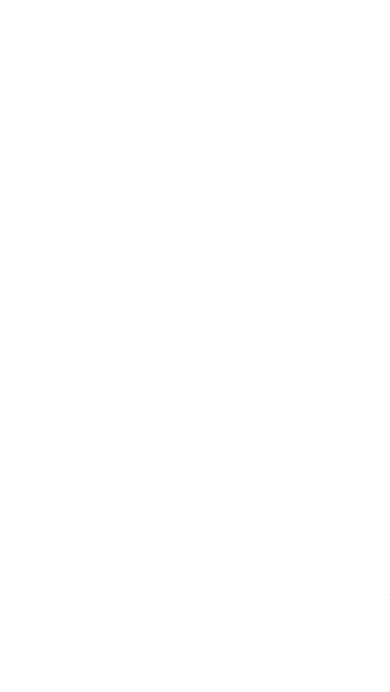
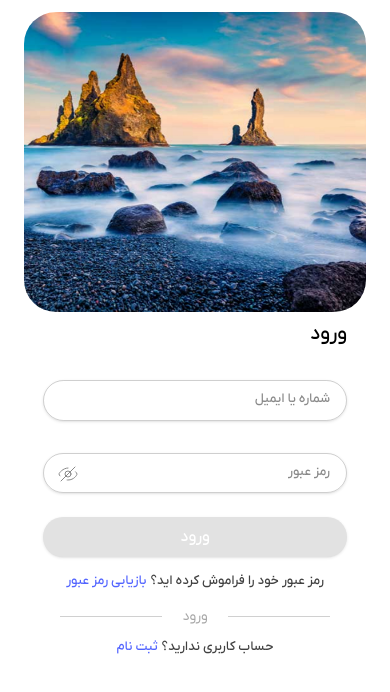
Before and after one commit to awmiri/travel-page, a Next.js app: page /login in a window 390 px wide. Shown: the top 692 px of the page. Built offline with nearby package versions, Linux system fonts and the light colour scheme.

Commit message:
done login responsive also responsive the toast

```diff
--- a/package.json
+++ b/package.json
@@ -18,6 +18,7 @@
     "next-themes": "^0.4.6",
     "react": "19.2.0",
     "react-dom": "19.2.0",
+    "react-responsive": "^10.0.1",
     "react-toastify": "^11.0.5"
   },
   "devDependencies": {
--- a/pages/login/index.js
+++ b/pages/login/index.js
@@ -3,7 +3,7 @@
 import Image from 'next/image'
 import Link from 'next/link'
 import { useRouter } from 'next/router'
-import React, { useState } from 'react'
+import React, { useEffect, useState } from 'react'
 import { toast, ToastContainer } from 'react-toastify'
 
 function Login() {
@@ -62,6 +62,7 @@
             setLoading(false)
         }
     }
+
     return (
         <>
             {/* page title */}
@@ -69,14 +70,14 @@
                 <title>ورود</title>
             </Head>
             {/* main content */}
-            <div className="flex items-center justify-center h-dvh overflow-hidden">
-                <ToastContainer autoClose={2500} position='top-right' />
-                <div className="flex items-center justify-between w-[1100px] rounded-2xl  overflow-hidden">
+            <div className="flex sm:items-center justify-center h-dvh overflow-hidden">
+                <ToastContainer style={{ width: "330px", textWrap: "nowrap", marginRight: "14px", marginTop: "20px" }} autoClose={2700} position='top-right' />
+                <div className="flex items-center justify-between max-sm:flex-col-reverse w-[1100px] max-sm:h-[680px] rounded-2xl p-6 sm:p-4 overflow-hidden">
                     {/* sign up container */}
                     <div>
-                        <h2 className="text-3xl font-vazirBold mb-3">خوش آمدید</h2>
+                        <h2 className="text-2xl hidden md:block query860:text-3xl font-vazirBold mb-3">خوش آمدید</h2>
                         {/* sign up form */}
-                        <form className="flex flex-col  p-10 w-[400px]">
+                        <form className="flex flex-col p-2 sm:p-5 query860:p-10 w-[320px] md:w-[350px] lg:w-[400px]">
                             {/* sign up title */}
                             <h2 className="text-xl font-iranYekanBold mb-8">ورود</h2>
                             {/* phone input content */}
@@ -89,7 +90,7 @@
                                 }} />
                             </div>
                             {/* password input content */}
-                            <div className={`border transition-all mt-6 ${passwordFocus ? 'border-cusBlue' : 'border-textLight/25 dark:border-white/25'} shadow flex flex-col relative rounded-3xl`}>
+                            <div className={`border transition-all mt-8 ${passwordFocus ? 'border-cusBlue' : 'border-textLight/25 dark:border-white/25'} shadow flex flex-col relative rounded-3xl`}>
                                 <label htmlFor="password" className={`cursor-pointer absolute transition-all ${passwordFocus ? '-top-6 right-1 text-[11px] text-cusBlue font-bold' : 'text-[13px] top-2 right-4 text-[#898989] font-iranYekanMedium'}`}>رمز عبور</label>
                                 <input placeholder={passwordFocus ? 'پسورد خود‌را وارد کنید' : ''} autoComplete='off' id='password' type={`${ShowPassword ? "text" : "password"}`} className='p-2 border-0 outline-0 placeholder:text-[12px] placeholder:text-black/25 dark:placeholder:text-white/20 cursor-pointer text-[15px] font-medium' value={passwordValue} onChange={e => setPasswordValue(e.target.value)} onFocus={() => setPasswordFocus(true)} onBlur={() => {
                                     if (passwordValue.trim().length === 0) {
@@ -106,27 +107,27 @@
 
                             </div>
                             {/* login btn */}
-                            <button type='submit' className='shadow p-2  mt-4 rounded-3xl transition-all duration-200 text-white bg-cusBlue hover:bg-cusBlue/50 disabled:bg-[#E2E2E2] dark:disabled:bg-[#2F2F2F] cursor-pointer disabled:cursor-auto font-iranYekanBold' disabled={disabled || loading} onClick={loginFormHandler}>
+                            <button type='submit' className='shadow p-2  mt-6 rounded-3xl transition-all duration-200 text-white bg-cusBlue hover:bg-cusBlue/50 disabled:bg-[#E2E2E2] dark:disabled:bg-[#2F2F2F] cursor-pointer disabled:cursor-auto font-iranYekanBold' disabled={disabled || loading} onClick={loginFormHandler}>
                                 {
                                     loading ? "در حال ورود..." : "ورود"
                                 }
                             </button>
                         </form>
                         {/* forget password btn */}
-                        <span className='text-center text-sm font-iranYekanBold flex items-center justify-center gap-1 text-textLight dark:text-white -mt-2.5'>رمز عبور خود را فراموش کرده اید؟<Link href={"/"} className='text-cusBlue'>بازیابی رمز عبور</Link></span>
+                        <span className='text-center text-[13px] lg:text-sm font-iranYekanBold flex items-center justify-center gap-1 text-textLight dark:text-white mt-1.5 sm:-mt-2.5'>رمز عبور خود را فراموش کرده اید؟<Link href={"/"} className='text-cusBlue'>بازیابی رمز عبور</Link></span>
                         {/* login btn */}
-                        <div className='relativec cus-line_signup flex items-center justify-center mt-4'>
-                            <span className=' bg-white px-5 text-[#A6A6A6] font-iranYekanRegular text-sm'>ورود</span>
+                        <div className='relative cus-line_signup flex items-center justify-center mt-4'>
+                            <span className=' bg-white dark:bg-[#121212] px-5 text-[#A6A6A6] font-iranYekanRegular text-sm'>ورود</span>
                         </div>
-                        <span className='text-center text-sm font-iranYekanBold flex items-center justify-center gap-1 text-textLight dark:text-white mt-2.5'>حساب کاربری ندارید؟<Link href={"/signup"} className='text-cusBlue'>ثبت نام</Link></span>
+                        <span className='text-center text-[13px] lg:text-sm font-iranYekanBold flex items-center justify-center gap-1 text-textLight dark:text-white mt-2.5'>حساب کاربری ندارید؟<Link href={"/signup"} className='text-cusBlue'>ثبت نام</Link></span>
                     </div>
                     {/* img container */}
-                    <div className="relative w-[600px] h-[650px] flex-shrink-0">
+                    <div className="relative w-full sm:w-[300px] md:w-[400px] query860:w-[470px] lg:w-[600px] h-[300px] sm:h-[470px] md:h-[520px] query860:h-[570px] lg:h-[650px] flex-shrink-0">
                         <Image
                             src="/sign-login/Login-img.webp"
                             alt="login image"
                             fill
-                            className="object-cover rounded-4xl"
+                            className="object-center rounded-4xl"
                             priority
                         />
                     </div>
--- a/pages/signUp/index.js
+++ b/pages/signUp/index.js
@@ -224,7 +224,7 @@
                         <span className='text-center text-sm font-iranYekanBold flex items-center justify-center gap-1 text-textLight dark:text-white -mt-2.5'>رمز عبور خود را فراموش کرده اید؟<Link href={"/"} className='text-cusBlue'>بازیابی رمز عبور</Link></span>
                         {/* login btn */}
                         <div className='relativec cus-line_signup flex items-center justify-center mt-4'>
-                            <span className=' bg-white px-5 text-[#A6A6A6] font-iranYekanRegular text-sm'>ثبت نام</span>
+                            <span className=' bg-white dark:bg-[#121212] px-5 text-[#A6A6A6] font-iranYekanRegular text-sm'>ثبت نام</span>
                         </div>
                         <span className='text-center text-sm font-iranYekanBold flex items-center justify-center gap-1 text-textLight dark:text-white mt-2.5'>عضو سفرکن هستید؟<Link href={"/login"} className='text-cusBlue'>ورود</Link></span>
                     </div>
--- a/styles/globals.css
+++ b/styles/globals.css
@@ -80,6 +80,11 @@
   position: absolute;
   z-index: -10;
 }
+@media only screen and (max-width: 1024px) {
+  .cus-line_signup::after {
+    width: 270px;
+  }
+}
 /* custom btn animation 👇 */
 
 /* 404 btn with animation  */
```
Also changed, not shown: 1 other file (tests, documents, lock files or other folders).
